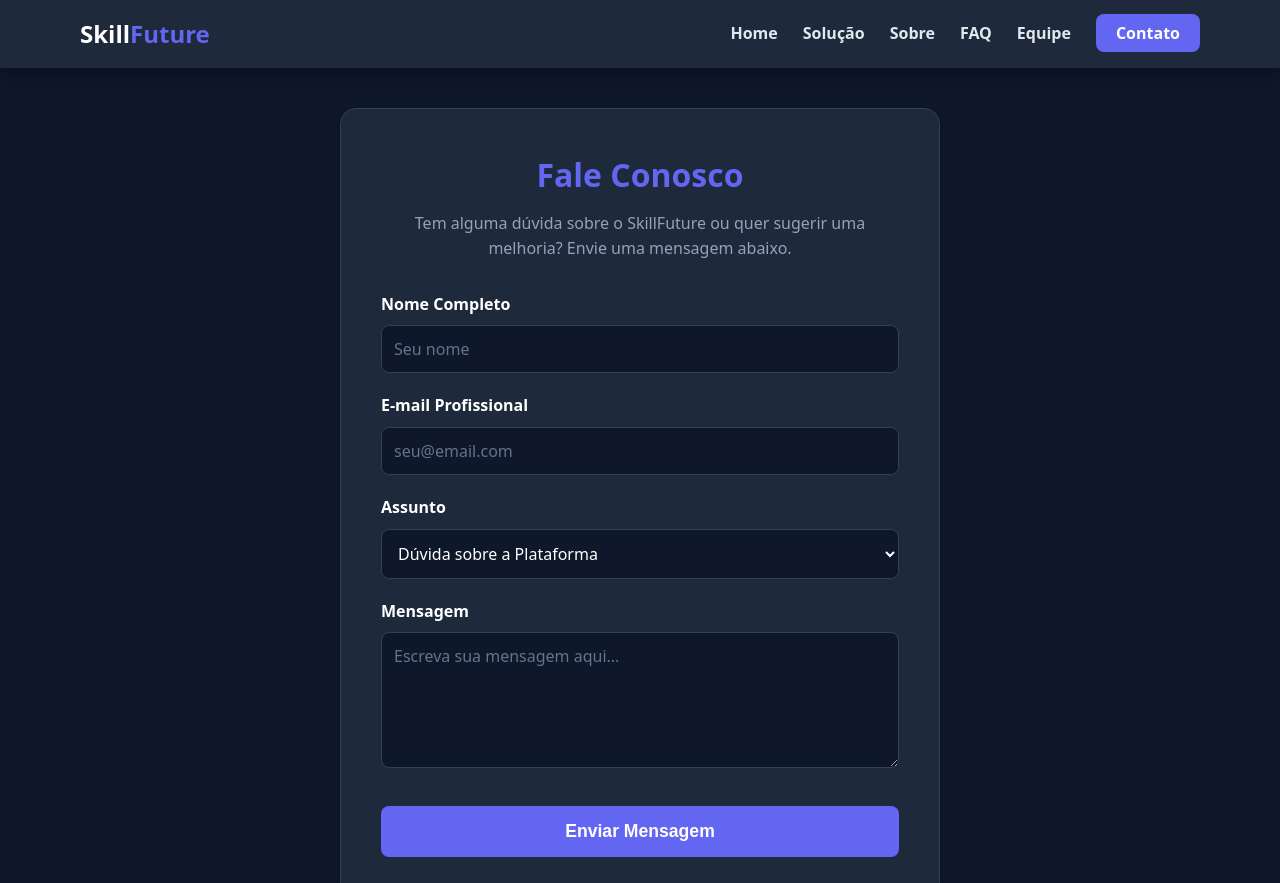
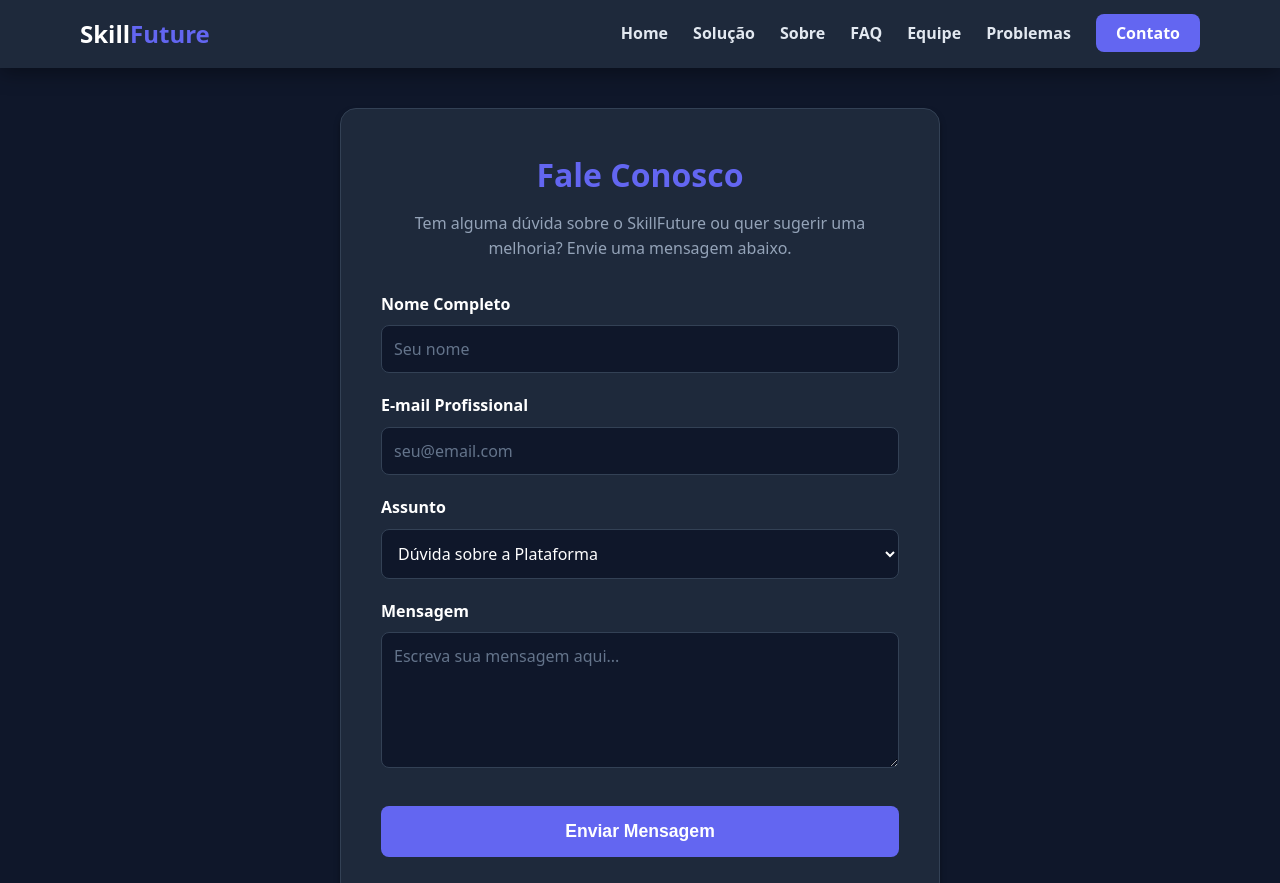
Before and after one commit to gcorrea4/GlobalSolution, a plain HTML site: page assets/page/contato.html in a window 1280 px wide. Shown: the top 883 px of the page. Drawn offline with Linux system fonts and the light colour scheme.

Commit message:
Funcionalidade: adição da seção "Problemas" em várias páginas de navegação

```diff
--- a/assets/page/contato.html
+++ b/assets/page/contato.html
@@ -18,6 +18,7 @@
             <li><a href="/assets/page/sobre.html">Sobre</a></li>
             <li><a href="/assets/page/faq.html">FAQ</a></li>
             <li><a href="/assets/page/integrantes.html">Equipe</a></li>
+            <li><a href="/assets/page/problema.html">Problemas</a></li>
             <li><a href="/assets/page/contato.html" class="btn-contato">Contato</a></li>
         </ul>
         <div class="hamburger">
```
Also changed, not shown: assets/page/faq.html (+1 -0 lines), assets/page/integrantes.html (+1 -0 lines), assets/page/sobre.html (+1 -0 lines), assets/page/solucao-dashboard.html (+1 -0 lines).
